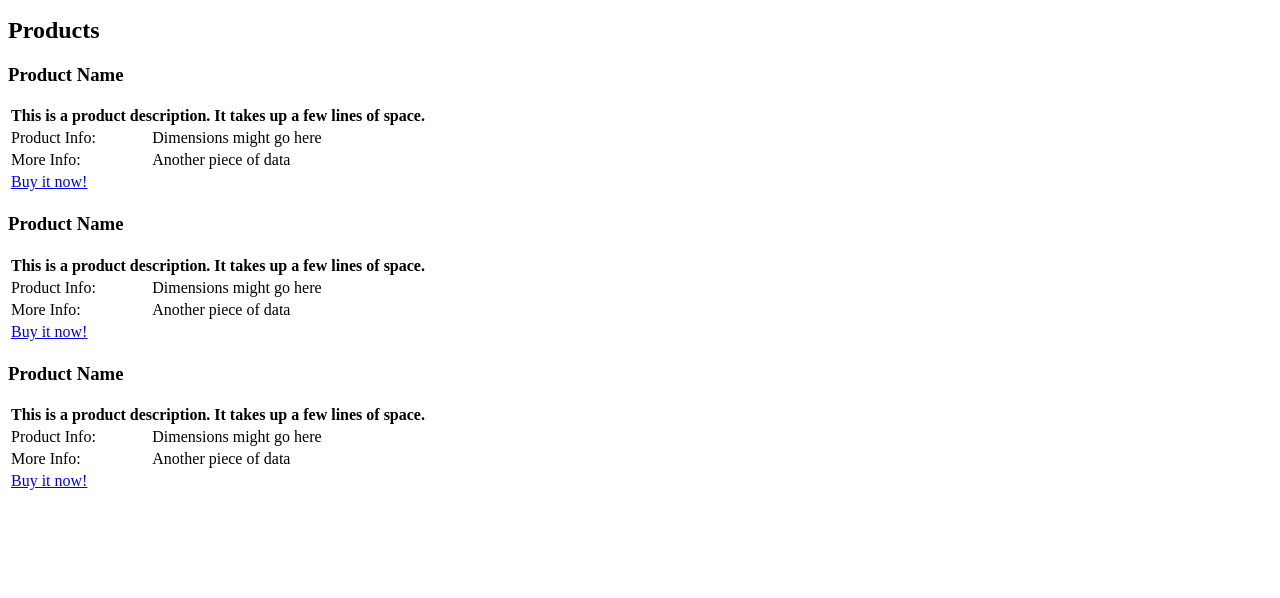
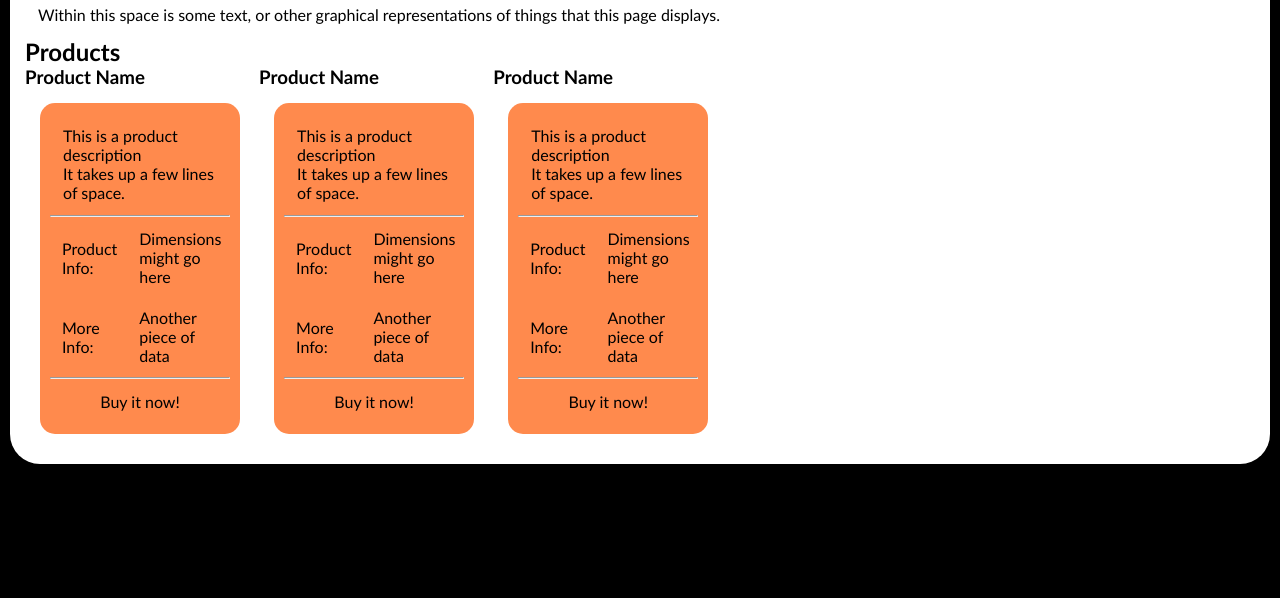
Before and after one commit to micheledexter/rock-coast-challenge, a plain HTML site: page index.html in a window 1280 px wide. Shown: the part 202-800 px from the top of the page. Drawn offline with Linux system fonts and the light colour scheme.

Commit message:
some basic styling

```diff
--- a/index.html
+++ b/index.html
@@ -1,16 +1,16 @@
-<<!DOCTYPE html>
+<!DOCTYPE html>
 <html>
 <head>
   <meta charset="utf-8" />
   <meta http-equiv="X-UA-Compatible" content="IE=edge">
   <title>Rock Coast</title>
   <meta name="viewport" content="width=device-width, initial-scale=1">
-  <link rel="stylesheet" type="text/css" media="screen" href="main.css" />
+  <link rel="stylesheet" type="text/css" media="screen" href="styles/main.css" />
 </head>
 <body>
   <header>
-    <div class="logo"></div>
-    <div class="navigation">
+    <div class="inline rc-logo"><img src="images/logo.png" id="logo" title="Rock Coast" /></div>
+    <div class="navigation inline">
       <nav>
         <ul>
           <li><a href="#" class="navigation">Home</a></li>
@@ -31,13 +31,9 @@
       <div class="product inline">
         <h3 class="product-title">Product Name</h3>
         <div class="product-box">
+          <p>This is a product description <br />It takes up a few lines of space.</p>
+          <hr />
           <table>
-            <thead>
-              <tr>
-                <th colspan=2>This is a product description. It takes up a few lines of space.</th>
-              </tr>
-            </thead>
-            <tbody>
             <tr>
               <td>Product Info:</td>
               <td>Dimensions might go here</td>
@@ -46,25 +42,17 @@
               <td>More Info:</td>
               <td>Another piece of data</td>
             </tr>
-            </tbody>
-            <tfoot>
-              <tr>
-                <td colspan=2><a href="#">Buy it now!</a></td>
-              </tr>
-            </tfoot>
           </table>
+          <hr />
+          <p class="centered">Buy it now!</p>
         </div>
       </div>
       <div class="product inline">
         <h3 class="product-title">Product Name</h3>
         <div class="product-box">
+          <p>This is a product description <br />It takes up a few lines of space.</p>
+          <hr />
           <table>
-            <thead>
-              <tr>
-                <th colspan=2>This is a product description. It takes up a few lines of space.</th>
-              </tr>
-            </thead>
-            <tbody>
             <tr>
               <td>Product Info:</td>
               <td>Dimensions might go here</td>
@@ -73,25 +61,17 @@
               <td>More Info:</td>
               <td>Another piece of data</td>
             </tr>
-            </tbody>
-            <tfoot>
-              <tr>
-                <td colspan=2><a href="#">Buy it now!</a></td>
-              </tr>
-            </tfoot>
           </table>
+          <hr />
+          <p class="centered">Buy it now!</p>
         </div>
       </div>
       <div class="product inline">
         <h3 class="product-title">Product Name</h3>
         <div class="product-box">
+          <p>This is a product description <br />It takes up a few lines of space.</p>
+          <hr />
           <table>
-            <thead>
-              <tr>
-                <th colspan=2>This is a product description. It takes up a few lines of space.</th>
-              </tr>
-            </thead>
-            <tbody>
             <tr>
               <td>Product Info:</td>
               <td>Dimensions might go here</td>
@@ -100,13 +80,9 @@
               <td>More Info:</td>
               <td>Another piece of data</td>
             </tr>
-            </tbody>
-            <tfoot>
-              <tr>
-                <td colspan=2><a href="#">Buy it now!</a></td>
-              </tr>
-            </tfoot>
           </table>
+          <hr />
+          <p class="centered">Buy it now!</p>
         </div>
       </div>
     </section>
--- a/styles/main.css
+++ b/styles/main.css
@@ -0,0 +1,56 @@
+* {
+  font-family: 'Trebuchet MS', 'Lucida Sans Unicode', 'Lucida Grande', 'Lucida Sans', Arial, sans-serif;
+  margin: 0px;
+}
+
+body {
+  background-color: black;
+}
+
+header {
+  background-color: rgb(112, 128, 143);
+}
+
+main {
+  background-color: white;
+  border-radius: 30px;
+  padding: 15px;
+  margin: 10px;
+}
+
+img#logo {
+  width: 280px;
+  height: 140px;
+}
+
+h1 {
+  font-size: 16pt;
+  letter-spacing: 0.4em;
+}
+
+hr {
+  color: rgb(215, 138, 77);
+}
+
+p {
+  margin: 13px;
+}
+td {
+  padding: 10px;
+}
+
+.inline {
+  display: inline-block;
+}
+
+.product-box {
+  background-color: rgb(255, 138, 77);
+  margin: 15px;
+  padding: 10px;
+  border-radius: 15px;
+  width: 180px;
+}
+
+.centered {
+  text-align: center;
+}
```
Lines whose indentation alone changed are shown as unchanged.
